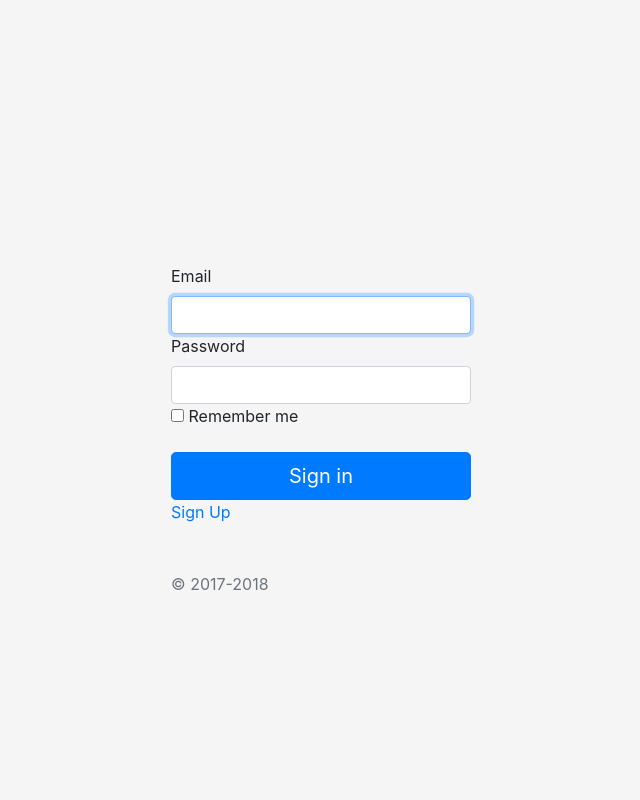
After one commit to MrTKang/BasicShoppingCart, a PHP site: page /login in a window 1280 px wide. The commit adds this page. Shown: the whole page, without its empty margins (319-959 px from the left). Run offline with PHP 8.4, Linux system fonts and the light colour scheme.

Commit message:
sign up login templates

```diff
--- a/css/style.css
+++ b/css/style.css
@@ -15,3 +15,21 @@
 	width: 100%;
 	height: 100%;
 }
+
+.login-container, .signup-container {
+	display: inline-block;
+    background-color: #f5f5f5;
+    width:100%;
+    height:100%;
+}
+
+.login-form, .signup-form {
+    margin-left: auto;
+    margin-right: auto;
+    width: 300px;
+    padding-top: 20%;
+}
+
+#sign-up-btn {
+	margin-top: 20px;
+}
--- /dev/null
+++ b/login.php
@@ -0,0 +1,31 @@
+
+<html lang="en">
+    <head>
+        <meta charset="utf-8">
+        <meta name="viewport" content="width=device-width, initial-scale=1, shrink-to-fit=no">
+
+        <title>Login</title>
+        <link href="css/bootstrap/dist/css/bootstrap.min.css" rel="stylesheet">
+        <link href="css/style.css" rel="stylesheet">
+    </head>
+
+    <body >
+        <div class="login-container">
+            <form class="login-form" method="post" action="login.php">
+                <h1></h1>
+                <label>Email</label>
+                <input type="email" name="email" class="form-control" required="" autofocus="">
+                <label>Password</label>
+                <input type="password" name="password" class="form-control" required="">
+                <div class="checkbox mb-3">
+                    <label>
+                        <input type="checkbox" value="remember-me"> Remember me
+                    </label>
+                </div>
+                <button class="btn btn-lg btn-primary btn-block" name="submit" >Sign in</button>
+                <a href="signup">Sign Up</button>
+                <p class="mt-5 mb-3 text-muted">© 2017-2018</p>
+            </form>
+        </div>
+    </body>
+</html>
```
Also changed, not shown: signup.php (added, +29 -0 lines).
